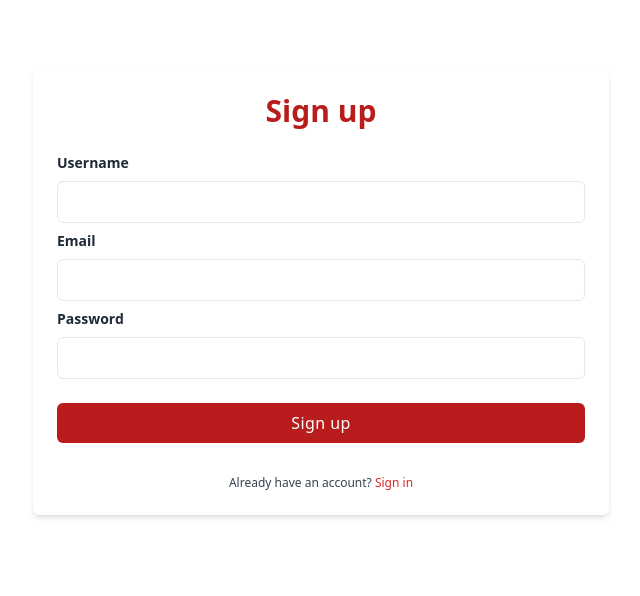
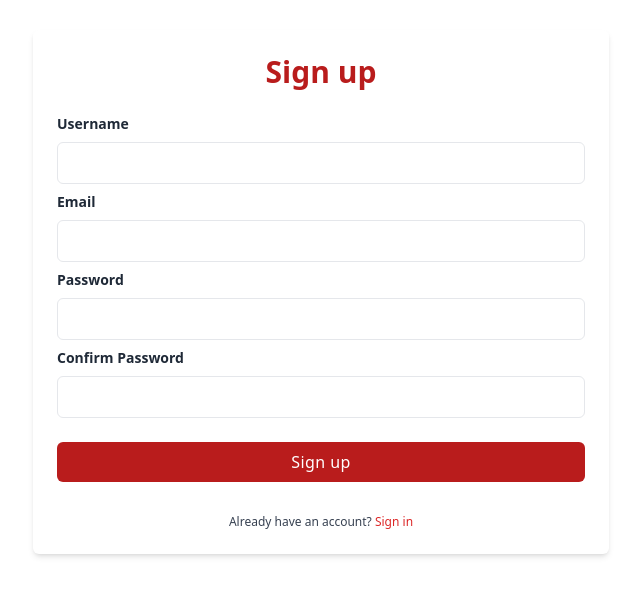
Before and after one commit to Ranbut/DnD-Database, a React (Create React App) app: page /sign-up in a window 1280 px wide. Shown: the part 108-704 px from the top of the page, without its empty margins (319-959 px from the left). Built offline with nearby package versions, Linux system fonts and the light colour scheme; no server answers.

Commit message:
feat: Signup

```diff
--- a/src/pages/Home/index.js
+++ b/src/pages/Home/index.js
@@ -2,6 +2,6 @@ import Header from "../../components/Header";
 
 export default function Home() {
     return (
-    <Header />
+        <Header />
     );
 };
--- a/src/pages/SignUp/index.js
+++ b/src/pages/SignUp/index.js
@@ -1,6 +1,28 @@
+import { useState } from "react";
+import { useNavigate } from 'react-router-dom';
+import { signUp } from "../../services/userApi";
+
 export default function SignUp() {
-    function handleSubmit(e) {
+    const [username, setUsername] = useState('');
+    const [email, setEmail] = useState('');
+    const [password, setPassword] = useState('');
+    const [confirmPassword, setConfirmPassword] = useState('');
+
+    const navigate = useNavigate();
+
+    async function handleSubmit(e) {
         e.preventDefault();
+        if (password !== confirmPassword) {
+            alert('As senhas devem ser iguais!');
+          } else {
+            try {
+              await signUp(username, email, password);
+              alert('Inscrito com sucesso! Por favor, faça login.');
+              navigate('/sign-in');
+            } catch (error) {
+              alert('Não foi possível fazer o cadastro!');
+            }
+          }
     };
 
     return (
@@ -21,6 +43,7 @@ export default function SignUp() {
                             type="text"
                             id="username"
                             className="block w-full px-4 py-2 mt-2 text-red-700 bg-white border rounded-md focus:border-red-400 focus:ring-red-300 focus:outline-none focus:ring focus:ring-opacity-40"
+                            value={username} onChange={e => setUsername(e.target.value)}
                             required
                         />
                     </div>
@@ -35,6 +58,7 @@ export default function SignUp() {
                             type="email"
                             id="email"
                             className="block w-full px-4 py-2 mt-2 text-red-700 bg-white border rounded-md focus:border-red-400 focus:ring-red-300 focus:outline-none focus:ring focus:ring-opacity-40"
+                            value={email} onChange={e => setEmail(e.target.value)}
                             required
                         />
                     </div>
@@ -49,6 +73,22 @@ export default function SignUp() {
                             type="password"
                             id="password"
                             className="block w-full px-4 py-2 mt-2 text-red-700 bg-white border rounded-md focus:border-red-400 focus:ring-red-300 focus:outline-none focus:ring focus:ring-opacity-40"
+                            value={password} onChange={e => setPassword(e.target.value)}
+                            required
+                        />
+                    </div>
+                    <div className="mb-2">
+                        <label
+                            htmlFor="password"
+                            className="block text-sm font-semibold text-gray-800"
+                        >
+                            Confirm Password
+                        </label>
+                        <input
+                            type="password"
+                            id="password"
+                            className="block w-full px-4 py-2 mt-2 text-red-700 bg-white border rounded-md focus:border-red-400 focus:ring-red-300 focus:outline-none focus:ring focus:ring-opacity-40"
+                            value={confirmPassword} onChange={e => setConfirmPassword(e.target.value)}
                             required
                         />
                     </div>
--- /dev/null
+++ b/src/services/DnDApi/monstersApi.js
@@ -0,0 +1,6 @@
+import api from '../api';
+
+export async function getMonsters() {
+  const response = await api.get('https://www.dnd5eapi.co/api/monsters');
+  return response.data;
+}
--- /dev/null
+++ b/src/services/api.js
@@ -0,0 +1,7 @@
+import axios from 'axios';
+
+const instance = axios.create({
+  baseURL: process.env.REACT_APP_API_BASE_URL
+});
+
+export default instance;
--- /dev/null
+++ b/src/services/userApi.js
@@ -0,0 +1,6 @@
+import api from './api';
+
+export async function signUp(username, email, password) {
+  const response = await api.post('/users', { username, email, password });
+  return response.data;
+}
```
Also changed, not shown: 2 other files (tests, documents, lock files or other folders).
